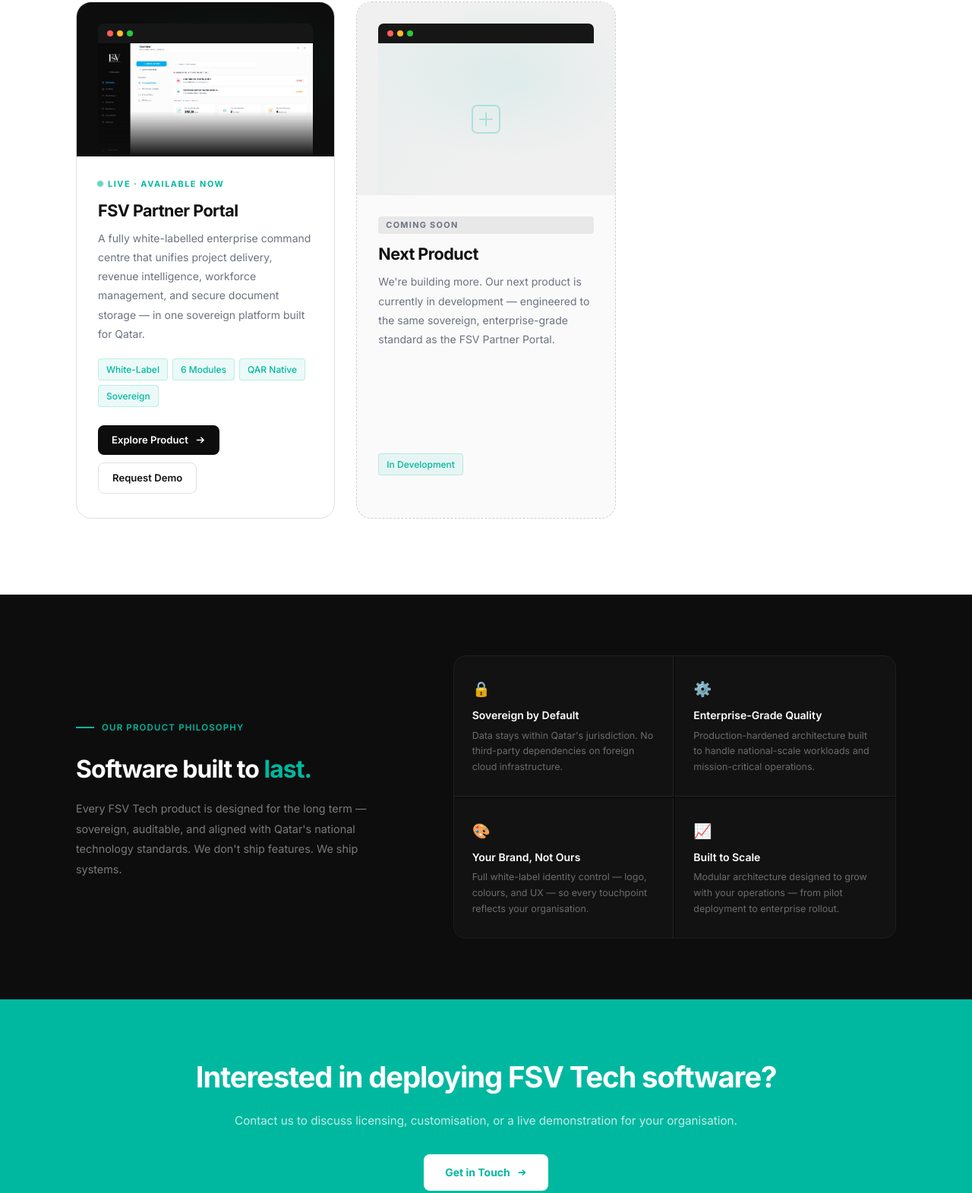
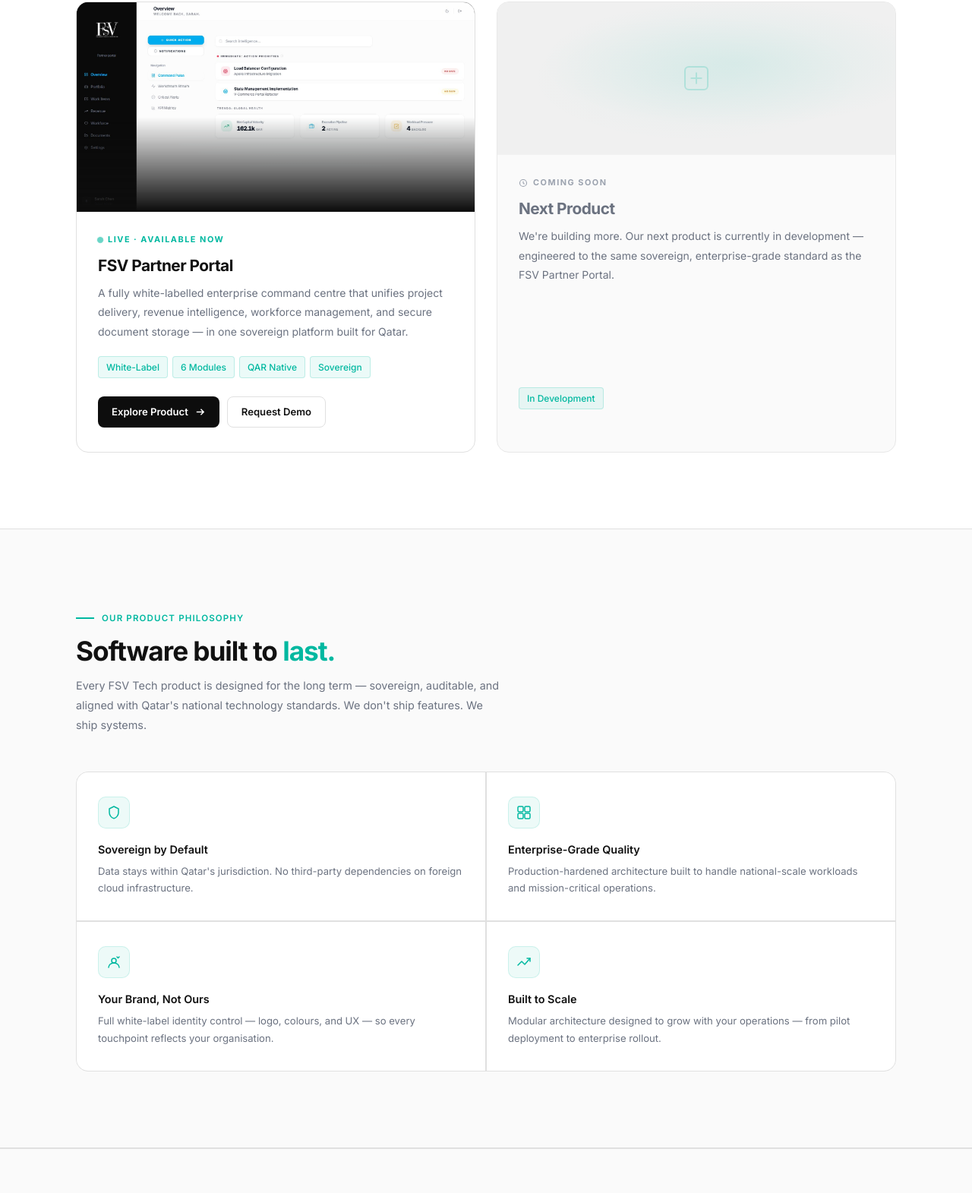
Before and after one commit to fsv-tech/fsv-tech, a plain HTML site: page products.html in a window 1280 px wide. Shown: the part 748-2319 px from the top of the page at 76% size. Drawn offline with Linux system fonts and the light colour scheme.

Commit message:
Add files via upload

```diff
--- a/products.html
+++ b/products.html
@@ -20,69 +20,63 @@
 <link rel="stylesheet" href="style.css"/>
 <style>
 
-/* ── Product card ─────────────────────────────── */
+/* ── Product listing layout ───────────────────────── */
+.prod-intro {
+  max-width: 600px; margin-bottom: 56px;
+}
+
 .prod-grid {
   display: grid;
-  grid-template-columns: repeat(auto-fill, minmax(min(340px, 100%), 1fr));
+  grid-template-columns: repeat(auto-fill, minmax(min(360px, 100%), 1fr));
   gap: 28px;
-  margin-top: 56px;
 }
 
+/* ── Product card ─────────────────────────────────── */
 .prod-card {
   background: #fff;
   border: 1px solid var(--border);
-  border-radius: 20px;
+  border-radius: 16px;
   overflow: hidden;
   display: flex;
   flex-direction: column;
   transition: box-shadow .25s, transform .25s;
 }
 .prod-card:hover {
-  box-shadow: 0 16px 48px rgba(0,0,0,.09);
-  transform: translateY(-3px);
+  box-shadow: 0 12px 40px rgba(0,0,0,.08);
+  transform: translateY(-2px);
 }
 
-.prod-card-screen {
+/* Screen preview area */
+.prod-card-visual {
+  background: var(--black);
   position: relative;
-  background: var(--black);
-  padding: 28px 28px 0;
   overflow: hidden;
+  border-bottom: 1px solid rgba(255,255,255,.06);
 }
-.prod-card-screen::after {
+.prod-card-visual::after {
   content: '';
-  position: absolute;
-  inset: 0;
-  background: radial-gradient(ellipse 70% 60% at 60% 40%, rgba(0,184,160,.07) 0%, transparent 70%);
+  position: absolute; inset: 0;
+  background: radial-gradient(ellipse 70% 60% at 60% 40%, rgba(0,184,160,.08) 0%, transparent 70%);
   pointer-events: none;
 }
-.prod-card-screen-bar {
-  display: flex; align-items: center; gap: 5px;
-  background: #161616; border-radius: 7px 7px 0 0;
-  padding: 9px 12px; position: relative; z-index: 2;
-}
-.prod-card-screen-bar span { width: 8px; height: 8px; border-radius: 50%; }
-.prod-card-screen-bar span:nth-child(1){background:#ff5f57;}
-.prod-card-screen-bar span:nth-child(2){background:#febc2e;}
-.prod-card-screen-bar span:nth-child(3){background:#28c840;}
-.prod-card-screen img {
+.prod-card-visual img {
   width: 100%; display: block;
-  border-radius: 0; position: relative; z-index: 2;
-  mask-image: linear-gradient(180deg, #000 60%, transparent 100%);
-  -webkit-mask-image: linear-gradient(180deg, #000 60%, transparent 100%);
+  mask-image: linear-gradient(180deg, #000 55%, transparent 100%);
+  -webkit-mask-image: linear-gradient(180deg, #000 55%, transparent 100%);
+  position: relative; z-index: 1;
 }
 
-/* placeholder screen when no image */
-.prod-card-screen-placeholder {
+/* Placeholder visual for coming soon */
+.prod-card-placeholder {
   height: 200px;
+  display: flex; align-items: center; justify-content: center;
   background:
-    linear-gradient(135deg, rgba(0,184,160,.04) 0%, transparent 60%),
-    repeating-linear-gradient(45deg, rgba(255,255,255,.015) 0px, rgba(255,255,255,.015) 1px, transparent 1px, transparent 16px);
-  display: flex; align-items: center; justify-content: center;
-  border-radius: 0;
-  position: relative; z-index: 2;
+    radial-gradient(ellipse 60% 60% at 50% 50%, rgba(0,184,160,.04) 0%, transparent 70%),
+    repeating-linear-gradient(45deg, rgba(255,255,255,.012) 0px, rgba(255,255,255,.012) 1px, transparent 1px, transparent 20px);
+  position: relative; z-index: 1;
 }
-.prod-card-screen-placeholder svg {
-  width: 48px; height: 48px; stroke: rgba(0,184,160,.25); fill: none;
+.prod-card-placeholder svg {
+  width: 40px; height: 40px; stroke: rgba(0,184,160,.2); fill: none;
 }
 
 .prod-card-body {
@@ -90,6 +84,7 @@
   display: flex; flex-direction: column; flex: 1;
 }
 
+/* Status badge */
 .prod-status {
   display: inline-flex; align-items: center; gap: 7px;
   font-size: 0.68rem; font-weight: 700; letter-spacing: 0.14em; text-transform: uppercase;
@@ -101,10 +96,18 @@
 }
 @keyframes ppulse { 0%,100%{opacity:1;transform:scale(1);} 50%{opacity:.35;transform:scale(1.6);} }
 
+.prod-soon-badge {
+  display: inline-flex; align-items: center; gap: 7px;
+  font-size: 0.68rem; font-weight: 700; letter-spacing: 0.14em; text-transform: uppercase;
+  color: var(--subtle); margin-bottom: 14px;
+}
+
 .prod-card h3 {
-  font-size: 1.35rem; font-weight: 700; color: var(--ink);
+  font-size: 1.3rem; font-weight: 700; color: var(--ink);
   letter-spacing: -0.025em; margin-bottom: 10px; line-height: 1.2;
 }
+.prod-card.soon h3 { color: var(--grey); }
+
 .prod-card-desc {
   font-size: 0.875rem; line-height: 1.8; color: var(--muted);
   margin-bottom: 20px; flex: 1;
@@ -121,126 +124,79 @@
   font-size: 0.82rem; padding: 9px 18px;
 }
 
-/* ── "Coming soon" card ───────────────────────── */
+/* Coming soon state */
 .prod-card.soon {
+  border-color: #e8e8e8;
   background: var(--lighter);
-  border-style: dashed;
-  border-color: #d0d0d0;
-  pointer-events: none;
-  opacity: .7;
 }
-.prod-card.soon .prod-card-screen {
+.prod-card.soon .prod-card-visual {
   background: #f0f0f0;
 }
-.prod-soon-tag {
-  display: inline-block; font-size: 0.68rem; font-weight: 700;
-  letter-spacing: 0.12em; text-transform: uppercase; color: var(--muted);
-  background: #e8e8e8; border-radius: 4px; padding: 3px 10px; margin-bottom: 14px;
+
+/* ── Philosophy section ───────────────────────────── */
+.phil-grid {
+  display: grid;
+  grid-template-columns: repeat(2, 1fr);
+  gap: 2px;
+  background: var(--border);
+  border: 1px solid var(--border);
+  border-radius: 16px;
+  overflow: hidden;
+  margin-top: 48px;
+}
+.phil-card {
+  background: #fff;
+  padding: 32px 28px;
+  transition: background .2s;
+}
+.phil-card:hover { background: var(--lighter); }
+.phil-icon {
+  width: 42px; height: 42px;
+  background: rgba(0,184,160,.07);
+  border: 1px solid rgba(0,184,160,.15);
+  border-radius: 10px;
+  display: flex; align-items: center; justify-content: center;
+  margin-bottom: 16px; flex-shrink: 0;
+}
+.phil-card h4 {
+  font-size: 0.9rem; font-weight: 600; color: var(--ink);
+  margin-bottom: 6px;
+}
+.phil-card p {
+  font-size: 0.82rem; line-height: 1.7; color: var(--grey);
 }
 
-/* ── Philosophy strip ─────────────────────────── */
-.phil-strip {
-  background: var(--black);
+/* ── CTA band — matches about.html / industries.html pattern ── */
+.prod-cta {
+  background: var(--lighter);
+  border-top: 1px solid var(--border);
   padding: 80px 0;
 }
-.phil-inner {
+.prod-cta-inner {
   max-width: var(--max); margin: 0 auto; padding: 0 40px;
-  display: grid; grid-template-columns: 1fr 1.4fr; gap: 80px; align-items: center;
+  display: flex; align-items: center; justify-content: space-between;
+  gap: 40px; flex-wrap: wrap;
 }
-.phil-h {
-  font-size: clamp(1.6rem, 2.5vw, 2.2rem); font-weight: 700; color: #fff;
-  letter-spacing: -0.03em; line-height: 1.15; margin: 14px 0 20px;
+.prod-cta h2 {
+  font-size: clamp(1.6rem, 3vw, 2.2rem);
+  font-weight: 700; color: var(--ink);
+  letter-spacing: -0.03em; line-height: 1.15;
+  margin-bottom: 8px;
 }
-.phil-h em { font-style: normal; color: var(--teal); }
-.phil-p { font-size: 0.9rem; line-height: 1.85; color: rgba(255,255,255,.45); }
-.phil-pillars {
-  display: grid; grid-template-columns: 1fr 1fr; gap: 2px;
-  border: 1px solid rgba(255,255,255,.07); border-radius: 16px; overflow: hidden;
-}
-.phil-pillar {
-  padding: 28px 24px; background: rgba(255,255,255,.02);
-  border-right: 1px solid rgba(255,255,255,.07);
-  border-bottom: 1px solid rgba(255,255,255,.07);
-  transition: background .2s;
-}
-.phil-pillar:hover { background: rgba(0,184,160,.06); }
-.phil-pillar:nth-child(2n) { border-right: none; }
-.phil-pillar:nth-last-child(-n+2) { border-bottom: none; }
-.phil-pillar-icon { font-size: 1.2rem; margin-bottom: 8px; }
-.phil-pillar h4 { font-size: 0.875rem; font-weight: 600; color: #fff; margin-bottom: 5px; }
-.phil-pillar p { font-size: 0.78rem; line-height: 1.65; color: rgba(255,255,255,.38); }
-
-/* ── CTA band ─────────────────────────────────── */
-.cta-band {
-  background: var(--teal); padding: 72px 0; text-align: center;
-}
-.cta-band h2 {
-  font-size: clamp(1.6rem, 3vw, 2.4rem); font-weight: 700; color: #fff;
-  letter-spacing: -0.03em; margin-bottom: 14px;
-}
-.cta-band p { font-size: 0.95rem; color: rgba(255,255,255,.75); margin-bottom: 32px; }
-.cta-band .btn-white {
-  background: #fff; color: var(--teal);
-  font-size: 0.875rem; font-weight: 700;
-  padding: 13px 28px; border-radius: 8px;
-  display: inline-flex; align-items: center; gap: 8px;
-  transition: opacity .2s, transform .2s;
-}
-.cta-band .btn-white:hover { opacity: .88; transform: translateY(-1px); }
-.cta-band .btn-white svg { width: 14px; height: 14px; flex-shrink: 0; transition: transform .2s; }
-.cta-band .btn-white:hover svg { transform: translateX(3px); }
-
-/* ── Dropdown styles (shared with partner-portal.html) ── */
-.nav-has-dropdown { position: relative; }
-.nav-dropdown {
-  display: none; position: absolute;
-  top: calc(100% + 8px); left: 50%; transform: translateX(-50%);
-  background: #fff; border: 1px solid var(--border); border-radius: 10px;
-  box-shadow: 0 8px 32px rgba(0,0,0,.10); min-width: 210px; padding: 6px; z-index: 200;
-}
-.nav-has-dropdown:hover .nav-dropdown { display: block; }
-.nav-dropdown a {
-  display: flex; align-items: center; gap: 10px;
-  padding: 9px 14px; border-radius: 6px;
-  font-size: 0.875rem; font-weight: 500; color: var(--grey);
-  white-space: nowrap; text-decoration: none;
-  transition: background .15s, color .15s;
-}
-.nav-dropdown a:hover { background: var(--light); color: var(--ink); }
-.nav-dropdown a.dd-active { color: var(--ink); font-weight: 600; }
-.nav-dropdown-dot { width: 7px; height: 7px; border-radius: 50%; background: var(--teal); flex-shrink: 0; }
-.nav-has-dropdown > a { display: flex; align-items: center; gap: 5px; }
-.nav-has-dropdown > a::after {
-  content: '';
-  border: 4px solid transparent; border-top-color: currentColor;
-  transform: translateY(2px); display: inline-block;
-}
-
-/* ── Mobile sub-label for Products ───────────── */
-.mob-section-label {
-  font-size: 0.65rem; font-weight: 700; letter-spacing: 0.15em; text-transform: uppercase;
-  color: var(--teal); padding: 12px 0 4px; pointer-events: none;
-  display: block;
-}
-.mob-product-link {
-  font-size: 1.2rem !important;
-  padding: 4px 0 !important;
-  display: flex; align-items: center; gap: 10px;
-}
-.mob-product-link::before {
-  content: ''; width: 6px; height: 6px; border-radius: 50%;
-  background: var(--teal); flex-shrink: 0; margin-top: 1px;
+.prod-cta p {
+  font-size: 0.9rem; color: var(--muted); line-height: 1.7; max-width: 400px;
 }
 
 @media(max-width: 960px) {
-  .phil-inner { grid-template-columns: 1fr; gap: 48px; }
-  .phil-pillars { grid-template-columns: 1fr; }
-  .phil-pillar { border-right: none !important; }
-  .phil-pillar:nth-last-child(-n+2) { border-bottom: 1px solid rgba(255,255,255,.07); }
-  .phil-pillar:last-child { border-bottom: none !important; }
+  .phil-grid { grid-template-columns: 1fr 1fr; }
+  .prod-cta { padding: 56px 0; }
+  .prod-cta-inner { flex-direction: column; align-items: flex-start; padding: 0 20px; gap: 24px; }
+  .prod-cta-inner .btn { width: 100%; justify-content: center; }
 }
 @media(max-width: 640px) {
   .prod-grid { grid-template-columns: 1fr; }
+  .phil-grid { grid-template-columns: 1fr; }
+  .phil-card { padding: 24px 20px; }
 }
 </style>
 <link rel="canonical" href="https://fsv-tech.com/products.html"/>
@@ -293,24 +249,21 @@
     <button class="mob-lang-btn" data-lang="ar">عربي</button>
   </div>
 </div>
-</div>
 
-</div>
-
-<!-- BANNER -->
+<!-- BANNER — matches every other inner page -->
 <div class="page-banner" id="main-content">
   <div class="wrap">
-    <div class="eyebrow" style="margin-bottom:18px"><span data-t="prod_banner_ey">Built by FSV Tech</span></div>
-    <h1><span data-t="prod_banner_h">Our </span><em data-t="prod_banner_hem">Products</em></h1>
-    <p><span data-t="prod_banner_p">Sovereign, enterprise-grade software built for Qatar's government and private sector — owned, operated, and continuously developed by FSV Tech.</span></p>
+    <div class="eyebrow fade" style="margin-bottom:18px"><span data-t="prod_banner_ey">Built by FSV Tech</span></div>
+    <h1 class="fade"><span data-t="prod_banner_h">Our </span><em data-t="prod_banner_hem">Products</em></h1>
+    <p class="fade" style="max-width:520px"><span data-t="prod_banner_p">Sovereign, enterprise-grade software built for Qatar's government and private sector — owned, operated, and continuously developed by FSV Tech.</span></p>
   </div>
 </div>
 
 <!-- PRODUCT LISTING -->
-<section class="section">
+<section class="section" id="products">
   <div class="wrap">
 
-    <div class="fade" style="max-width:600px;">
+    <div class="prod-intro fade">
       <div class="eyebrow" style="margin-bottom:14px"><span data-t="prod_list_ey">Available Now</span></div>
       <h2 style="font-size:clamp(1.6rem,2.8vw,2.2rem);font-weight:700;color:var(--ink);letter-spacing:-0.03em;line-height:1.15;margin-bottom:12px;">
         <span data-t="prod_list_h">One product. </span><em style="font-style:normal;color:var(--teal);" data-t="prod_list_hem">More on the way.</em>
@@ -322,8 +275,7 @@
 
       <!-- FSV Partner Portal -->
       <div class="prod-card fade d1">
-        <div class="prod-card-screen">
-          <div class="prod-card-screen-bar"><span></span><span></span><span></span></div>
+        <div class="prod-card-visual">
           <img src="portal-screens/overview.png" alt="FSV Partner Portal — Command Pulse Overview"/>
         </div>
         <div class="prod-card-body">
@@ -348,19 +300,21 @@
         </div>
       </div>
 
-      <!-- Coming Soon card -->
+      <!-- Coming Soon -->
       <div class="prod-card soon fade d2">
-        <div class="prod-card-screen">
-          <div class="prod-card-screen-bar"><span></span><span></span><span></span></div>
-          <div class="prod-card-screen-placeholder">
-            <svg viewBox="0 0 24 24" stroke-width="1" stroke-linecap="round" stroke-linejoin="round">
+        <div class="prod-card-visual">
+          <div class="prod-card-placeholder">
+            <svg viewBox="0 0 24 24" stroke-width="1.2" stroke-linecap="round" stroke-linejoin="round">
               <rect x="3" y="3" width="18" height="18" rx="3"/>
               <path d="M8 12h8M12 8v8"/>
             </svg>
           </div>
         </div>
         <div class="prod-card-body">
-          <div class="prod-soon-tag" data-t="prod_soon_tag">Coming Soon</div>
+          <div class="prod-soon-badge">
+            <svg viewBox="0 0 16 16" fill="none" stroke="currentColor" stroke-width="1.5" width="12" height="12"><circle cx="8" cy="8" r="6"/><path d="M8 5v3l2 2"/></svg>
+            <span data-t="prod_soon_tag">Coming Soon</span>
+          </div>
           <h3 data-t="prod_soon_h">Next Product</h3>
           <p class="prod-card-desc" data-t="prod_soon_desc">We're building more. Our next product is currently in development — engineered to the same sovereign, enterprise-grade standard as the FSV Partner Portal.</p>
           <div class="prod-tags">
@@ -373,52 +327,84 @@
   </div>
 </section>
 
-<!-- PHILOSOPHY STRIP -->
-<div class="phil-strip">
-  <div class="phil-inner">
-    <div class="fade">
+<!-- PHILOSOPHY — matches about/services section pattern on white bg -->
+<section class="section" style="background:var(--lighter);border-top:1px solid var(--border);border-bottom:1px solid var(--border);">
+  <div class="wrap">
+    <div class="fade" style="max-width:560px;margin-bottom:0;">
       <div class="eyebrow" style="margin-bottom:14px"><span data-t="prod_phil_ey">Our Product Philosophy</span></div>
-      <h2 class="phil-h"><span data-t="prod_phil_h">Software built to </span><em data-t="prod_phil_hem">last.</em></h2>
-      <p class="phil-p" data-t="prod_phil_p">Every FSV Tech product is designed for the long term — sovereign, auditable, and aligned with Qatar's national technology standards. We don't ship features. We ship systems.</p>
+      <h2 style="font-size:clamp(1.6rem,2.8vw,2.2rem);font-weight:700;color:var(--ink);letter-spacing:-0.03em;line-height:1.15;margin-bottom:12px;">
+        <span data-t="prod_phil_h">Software built to </span><em style="font-style:normal;color:var(--teal);" data-t="prod_phil_hem">last.</em>
+      </h2>
+      <p style="font-size:0.9rem;line-height:1.8;color:var(--muted);" data-t="prod_phil_p">Every FSV Tech product is designed for the long term — sovereign, auditable, and aligned with Qatar's national technology standards. We don't ship features. We ship systems.</p>
     </div>
-    <div class="fade d2">
-      <div class="phil-pillars">
-        <div class="phil-pillar">
-          <div class="phil-pillar-icon">🔒</div>
+
+    <div class="phil-grid fade d2">
+
+      <!-- Sovereign -->
+      <div class="phil-card">
+        <div class="phil-icon">
+          <svg viewBox="0 0 20 20" fill="none" stroke="var(--teal)" stroke-width="1.5" width="20" height="20" stroke-linecap="round" stroke-linejoin="round">
+            <path d="M10 2L4 5v5c0 3.55 2.56 6.88 6 7.73C13.44 16.88 16 13.55 16 10V5L10 2z"/>
+          </svg>
+        </div>
         <h4 data-t="prod_pp1_h">Sovereign by Default</h4>
         <p data-t="prod_pp1_p">Data stays within Qatar's jurisdiction. No third-party dependencies on foreign cloud infrastructure.</p>
       </div>
-        <div class="phil-pillar">
-          <div class="phil-pillar-icon">⚙️</div>
+
+      <!-- Enterprise Grade -->
+      <div class="phil-card">
+        <div class="phil-icon">
+          <svg viewBox="0 0 20 20" fill="none" stroke="var(--teal)" stroke-width="1.5" width="20" height="20" stroke-linecap="round" stroke-linejoin="round">
+            <rect x="2" y="2" width="7" height="7" rx="1.5"/>
+            <rect x="11" y="2" width="7" height="7" rx="1.5"/>
+            <rect x="2" y="11" width="7" height="7" rx="1.5"/>
+            <rect x="11" y="11" width="7" height="7" rx="1.5"/>
+          </svg>
+        </div>
         <h4 data-t="prod_pp2_h">Enterprise-Grade Quality</h4>
         <p data-t="prod_pp2_p">Production-hardened architecture built to handle national-scale workloads and mission-critical operations.</p>
       </div>
-        <div class="phil-pillar">
-          <div class="phil-pillar-icon">🎨</div>
+
+      <!-- White-label -->
+      <div class="phil-card">
+        <div class="phil-icon">
+          <svg viewBox="0 0 20 20" fill="none" stroke="var(--teal)" stroke-width="1.5" width="20" height="20" stroke-linecap="round" stroke-linejoin="round">
+            <circle cx="10" cy="8" r="3"/>
+            <path d="M3 17c0-3.31 3.13-6 7-6s7 2.69 7 6"/>
+            <path d="M14 3l1.5 1.5L17 3"/>
+          </svg>
+        </div>
         <h4 data-t="prod_pp3_h">Your Brand, Not Ours</h4>
         <p data-t="prod_pp3_p">Full white-label identity control — logo, colours, and UX — so every touchpoint reflects your organisation.</p>
       </div>
-        <div class="phil-pillar">
-          <div class="phil-pillar-icon">📈</div>
+
+      <!-- Scalable -->
+      <div class="phil-card">
+        <div class="phil-icon">
+          <svg viewBox="0 0 20 20" fill="none" stroke="var(--teal)" stroke-width="1.5" width="20" height="20" stroke-linecap="round" stroke-linejoin="round">
+            <polyline points="2,14 7,9 11,13 18,5"/>
+            <polyline points="14,5 18,5 18,9"/>
+          </svg>
+        </div>
         <h4 data-t="prod_pp4_h">Built to Scale</h4>
         <p data-t="prod_pp4_p">Modular architecture designed to grow with your operations — from pilot deployment to enterprise rollout.</p>
       </div>
+
     </div>
   </div>
-  </div>
-</div>
+</section>
 
-<!-- CTA BAND -->
-<div class="cta-band">
-  <div class="wrap">
+<!-- CTA — matches about.html .cta-row pattern exactly -->
+<div class="prod-cta">
+  <div class="prod-cta-inner">
     <div class="fade">
       <h2 data-t="prod_cta_h">Interested in deploying FSV Tech software?</h2>
       <p data-t="prod_cta_p">Contact us to discuss licensing, customisation, or a live demonstration for your organisation.</p>
-      <a href="contact.html" class="btn-white">
+    </div>
+    <a href="contact.html" class="btn btn-primary fade d2">
       <span data-t="prod_cta_btn">Get in Touch</span>
-        <svg viewBox="0 0 16 16" fill="none" stroke="currentColor" stroke-width="2"><path d="M3 8h10M9 4l4 4-4 4"/></svg>
+      <svg viewBox="0 0 16 16" fill="none" stroke="currentColor" stroke-width="1.5"><path d="M3 8h10M9 4l4 4-4 4"/></svg>
     </a>
-    </div>
   </div>
 </div>
 
@@ -427,11 +413,12 @@
     <div class="footer-brand"><img src="images/logo.png" alt="FSV Tech"/><p><span data-t="footer_tagline">Enterprise AI consultancy and sovereign technology solutions for Qatar's public and private sectors.</span></p></div>
     <div class="footer-col"><h5 data-t="footer_col1_h">Company</h5><ul><li><a href="about.html" data-t="nav_about">About</a></li><li><a href="services.html" data-t="nav_services">Services</a></li><li><a href="industries.html" data-t="nav_industries">Industries</a></li><li><a href="contact.html" data-t="nav_contact">Contact</a></li></ul></div>
     <div class="footer-col"><h5 data-t="footer_col2_h">Services</h5><ul><li><a href="services.html#web" data-t="home_s2_0_title">Web Development</a></li><li><a href="services.html#ai" data-t="home_s2_1_title">AI Consultancy</a></li><li><a href="services.html#software" data-t="home_s2_2_title">Software Engineering</a></li><li><a href="services.html#infra" data-t="home_s2_3_title">IT Infrastructure</a></li></ul></div>
-    <div class="footer-col"><h5 data-t="footer_col3_h">Contact</h5><ul><li><a href="/cdn-cgi/l/email-protection#4a23242c250a2c393c673e2f292264292527" data-t="con_mail_v"><span class="__cf_email__" data-cfemail="aac3c4ccc5eaccd9dc87decfc9c284c9c5c7">[email&#160;protected]</span></a></li><li><span data-t="footer_location">Doha, Qatar</span></li><li><a href="contact.html" data-t="footer_msg">Send a Message</a></li></ul></div>
+    <div class="footer-col"><h5 data-t="footer_col3_h">Contact</h5><ul><li><a href="mailto:info@fsv-tech.com" data-t="con_mail_v">info@fsv-tech.com</a></li><li><span data-t="footer_location">Doha, Qatar</span></li><li><a href="contact.html" data-t="footer_msg">Send a Message</a></li></ul></div>
   </div>
   <div class="footer-bottom">
     <span data-t="footer_copy">&#169; 2026 FSV Tech Consulting &amp; Services.</span>
-    <a href="signin.html" style="font-size:0.72rem;color:rgba(255,255,255,0.18);text-decoration:none;transition:color .2s;" onmouseover="this.style.color='rgba(255,255,255,0.45)'" onmouseout="this.style.color='rgba(255,255,255,0.18)'">Employee Sign In</a><div class="qatar-mark"><span class="qatar-pip"></span><span data-t="footer_location">Doha, Qatar</span></div>
+    <a href="signin.html" style="font-size:0.72rem;color:rgba(255,255,255,0.18);text-decoration:none;transition:color .2s;" onmouseover="this.style.color='rgba(255,255,255,0.45)'" onmouseout="this.style.color='rgba(255,255,255,0.18)'">Employee Sign In</a>
+    <div class="qatar-mark"><span class="qatar-pip"></span><span data-t="footer_location">Doha, Qatar</span></div>
   </div>
 </footer>
 
```
Lines whose indentation alone changed are shown as unchanged.
